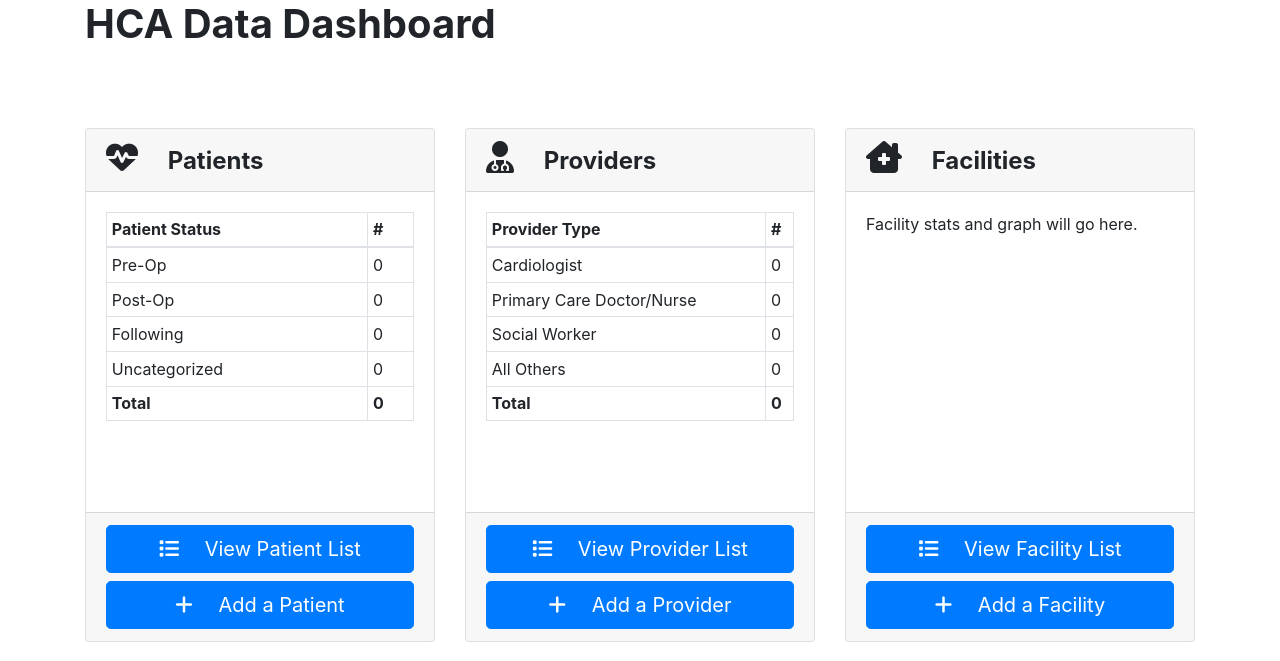
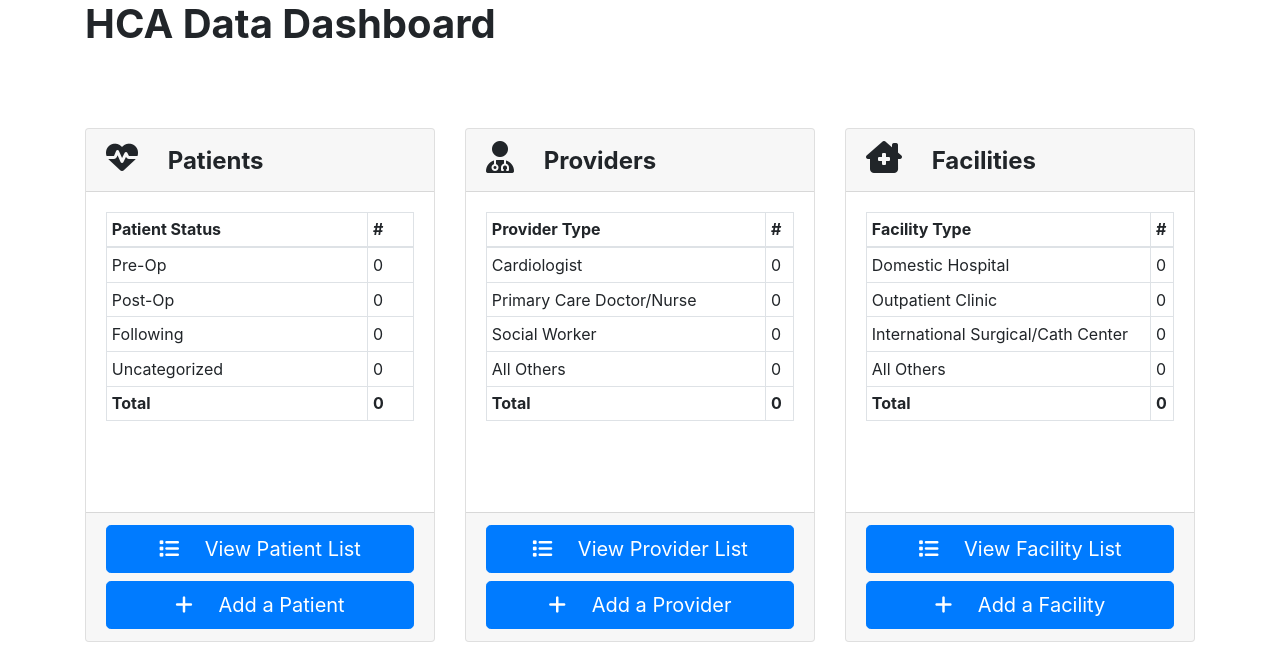
Before and after one commit to otr0624/HaitiApp, a Flask app: page / in a window 1280 px wide. Shown: the part 139-800 px from the top of the page. Run offline with Flask 2, Linux system fonts and the light colour scheme; data that the repository does not hold is empty; some libraries are stand-ins or nearby versions.

Commit message:
Added facility stats to dashboard

```diff
--- a/app/general/index.py
+++ b/app/general/index.py
@@ -1,8 +1,7 @@
 from flask import Blueprint, render_template
 from app.patients.patient_model import Patient
 from app.providers.provider_model import Provider
-from sqlalchemy import func
-
+from app.facilities.facility_model import Facility
 
 index_bp = Blueprint('index_bp', __name__,
                      template_folder='templates',
@@ -13,17 +12,30 @@ index_bp = Blueprint('index_bp', __name__,
 @index_bp.route('/')
 @index_bp.route('/index')
 def index():
+    # PATIENT CHART PARAMETERS
     preop_count = Patient.query.filter_by(patient_status_id=2).count()
     postop_count = Patient.query.filter_by(patient_status_id=3).count()
     follow_count = Patient.query.filter_by(patient_status_id=4).count()
     uncat_count = Patient.query.filter_by(patient_status_id=1).count()
     patient_count = len(Patient.query.all())
 
+    # PROVIDER CHART PARAMETERS
     cards_count = Provider.query.filter_by(provider_category_id=2).count()
-    primdocnurse_count = Provider.query.filter_by(provider_category_id=3).count() + Provider.query.filter_by(provider_category_id=4).count()
+    primdocnurse_count = Provider.query.filter_by(provider_category_id=3).count() + \
+                         Provider.query.filter_by(provider_category_id=4).count()
     socwork_count = Provider.query.filter_by(provider_category_id=5).count()
     provider_count = len(Provider.query.all())
     allotherprov_count = provider_count - (cards_count + primdocnurse_count + socwork_count)
+
+    # FACILITY CHART PARAMETERS
+    hospital_count = Facility.query.filter_by(facility_category_id=2).count()
+    clinic_count = Facility.query.filter_by(facility_category_id=3).count() + \
+                   Facility.query.filter_by(facility_category_id=4).count() + \
+                   Facility.query.filter_by(facility_category_id=4).count()
+    surgsite_count = Facility.query.filter_by(facility_category_id=6).count()
+    facility_count = len(Facility.query.all())
+    otherfac_count = facility_count - (hospital_count + clinic_count + surgsite_count)
+
 
     return render_template('index.html',
                            title='Home',
@@ -36,4 +48,9 @@ def index():
                            primdocnurse_count=primdocnurse_count,
                            socwork_count=socwork_count,
                            allotherprov_count=allotherprov_count,
-                           provider_count=provider_count)
+                           provider_count=provider_count,
+                           hospital_count=hospital_count,
+                           clinic_count=clinic_count,
+                           surgsite_count=surgsite_count,
+                           otherfac_count=otherfac_count,
+                           facility_count=facility_count)
--- a/app/general/templates/index.html
+++ b/app/general/templates/index.html
@@ -57,7 +57,7 @@
           <i class="fas fa-user-md fa-2x"></i><b style="font-size: 150%"> &emsp;Providers</b>
         </div>
         <div class="card-body" style="height: 20rem">
-                    <table class="table table-bordered table-sm">
+          <table class="table table-bordered table-sm">
             <thead>
               <tr>
                 <th scope="col">Provider Type</th>
@@ -102,7 +102,36 @@
           <i class="fas fa-clinic-medical fa-2x"></i><b style="font-size: 150%"> &emsp;Facilities</b>
         </div>
         <div class="card-body" style="height: 20rem">
-          <p class="card-text">Facility stats and graph will go here.</p>
+          <table class="table table-bordered table-sm">
+            <thead>
+              <tr>
+                <th scope="col">Facility Type</th>
+                <th scope="col">#</th>
+              </tr>
+            </thead>
+            <tbody>
+              <tr>
+                <td>Domestic Hospital</td>
+                <td>{{ hospital_count }}</td>
+              </tr>
+              <tr>
+                <td>Outpatient Clinic</td>
+                <td>{{ clinic_count }}</td>
+              </tr>
+              <tr>
+                <td>International Surgical/Cath Center</td>
+                <td>{{ surgsite_count }}</td>
+              </tr>
+              <tr>
+                <td>All Others</td>
+                <td>{{ otherfac_count }}</td>
+              </tr>
+              <tr>
+                <td><b>Total</b></td>
+                <td><b>{{ facility_count }}</b></td>
+              </tr>
+            </tbody>
+          </table>
         </div>
         <div class="card-footer">
           <a class="btn btn-primary btn-lg btn-block" href="/facilities" role="button">
```
Also changed, not shown: app.db.
